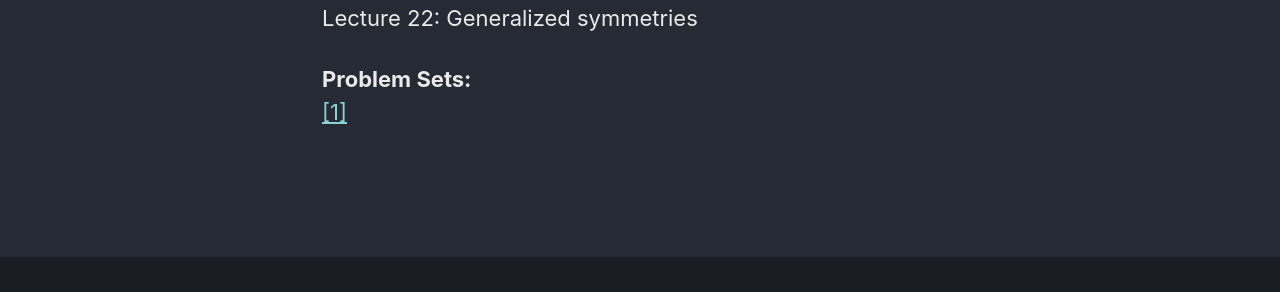
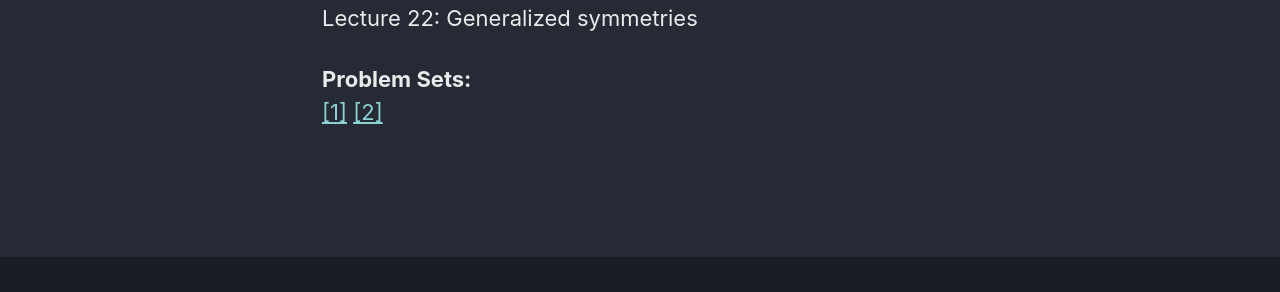
Before and after one commit to ipapadimitriou/ipapadimitriou.github.io, a Jekyll site: the page built from _pages/teaching.md, in a window 1280 px wide and 900 px high, scrolled down 1132 px. Shown: the part 489-781 px from the top of the window. Built offline with Jekyll 4.4.1, drawn with Linux system fonts in a browser that asks for light colours; cached includes are drawn as plain includes.

Commit message:
Uploaded PS2 for QFT Anomalies course

```diff
--- a/_pages/teaching.md
+++ b/_pages/teaching.md
@@ -74,3 +74,4 @@ Lecture 22: Generalized symmetries<br>
 
 <b>Problem Sets:</b><br>
 [[1]](./attachments/teaching/QFT Anomalies and Applications 2021/problem sets/2021.09.29 - problem set 1.pdf)
+[[2]](./attachments/teaching/QFT Anomalies and Applications 2021/problem sets/2021.11.01 - problem set 2.pdf)
```
Also changed, not shown: 1 other file.
